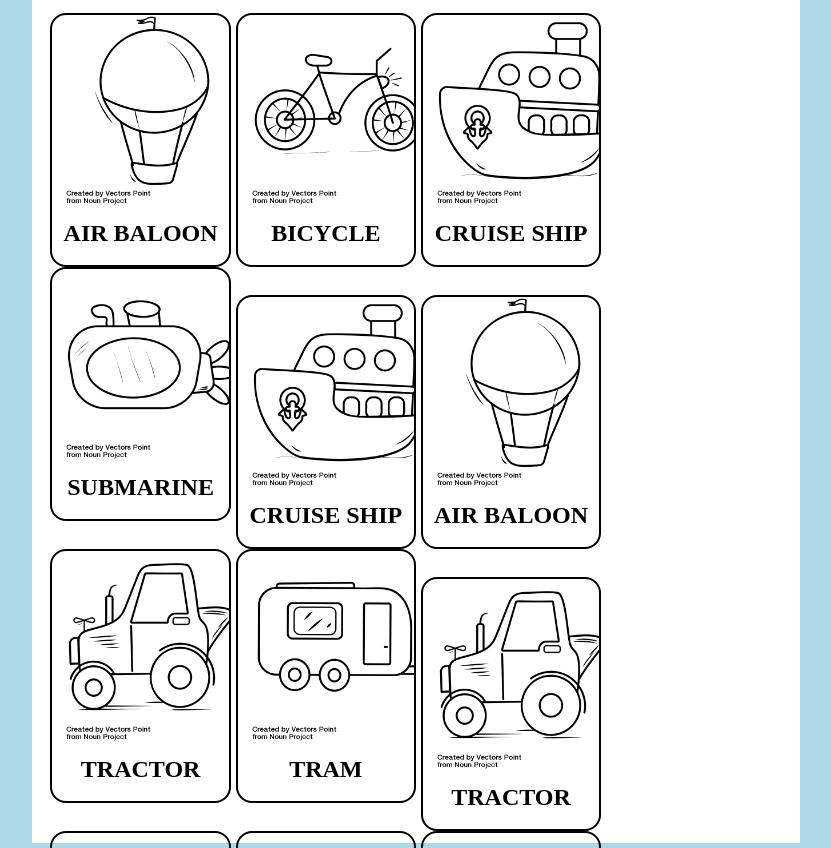
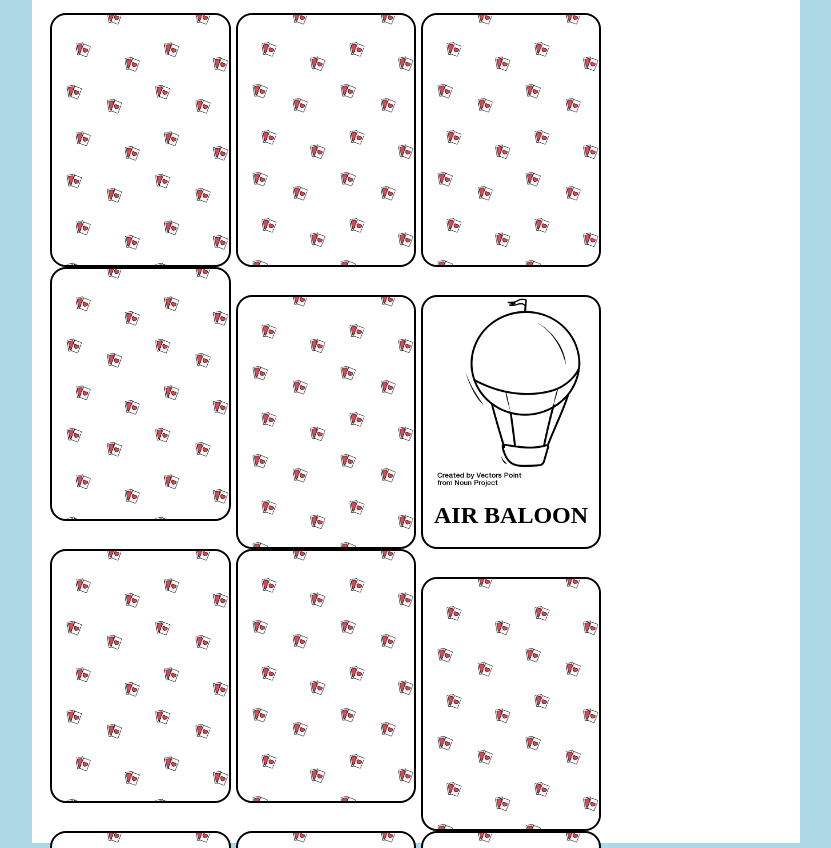
Before and after one commit to evelingcastillon/html-css-memory, a plain HTML site: page index.html in a window 1280 px wide. Shown: the part 104-952 px from the top of the page, without its empty margins (224-1055 px from the left). Drawn offline with Linux system fonts and the light colour scheme.

Commit message:
add copertina

```diff
--- a/css/style.css
+++ b/css/style.css
@@ -15,6 +15,7 @@ header > h1 {
 .row {
     height: 250px;
     padding: 1rem;
+
 }
 
 .carta {
@@ -28,12 +29,6 @@ header > h1 {
     position: relative;
 }
 
-.row >.carta::after{
-    content:"";
-    display: table;
-    clear: both;
-
-}
 .img {
     height: 200px;
     width: 100%;
@@ -67,10 +62,13 @@ h2 {
     background-image: url('../img/noun_Tram_3134750.png');
 }
 
-.corpertina {
-    background-color: crimson;
+.copertina {
+    background-image: url(../img/pattern.png);
+    background-repeat: repeat;
+    background-size: contain;
     width: 100%;
     height: 100%;
+    border-radius: 1rem;
     position: absolute;
     top: 0;
     right: 0;
--- a/index.html
+++ b/index.html
@@ -22,21 +22,24 @@
                     <div id="balloon" class="img">
                     </div>
                     <h2>AIR BALOON</h2>
+                    <div class="copertina"></div>
                 </div>
-                <div class="copertina"></div>
 
                 <div class="carta">
                     <div id="bicycle" class="img"></div>
                     <h2>BICYCLE</h2>
+                    <div class="copertina"></div>
 
                 </div>
                 <div class="carta">
                     <div id="cruise" class="img"></div>
                     <h2>CRUISE SHIP</h2>
+                    <div class="copertina"></div>
                 </div>
                 <div class="carta">
                     <div id="submarine" class="img"></div>
                     <h2>SUBMARINE</h2>
+                    <div class="copertina"></div>
                 </div>
 
             </div>
@@ -48,6 +51,7 @@
                 <div class="carta">
                     <div id="cruise" class="img"></div>
                     <h2>CRUISE SHIP</h2>
+                    <div class="copertina"></div>
                 </div>
                 <div class="carta">
                     <div id="balloon" class="img"></div>
@@ -57,10 +61,12 @@
                 <div class="carta">
                     <div id="tractor" class="img"></div>
                     <h2>TRACTOR</h2>
+                    <div class="copertina"></div>
                 </div>
                 <div class="carta">
                     <div id="tram" class="img"></div>
                     <h2>TRAM</h2>
+                    <div class="copertina"></div>
                 </div>
 
             </div>
@@ -72,19 +78,23 @@
                 <div class="carta">
                     <div id="tractor" class="img"></div>
                     <h2>TRACTOR</h2>
+                    <div class="copertina"></div>
                 </div>
                 <div class="carta">
                     <div id="tram" class="img"></div>
                     <h2>TRAM</h2>
+                    <div class="copertina"></div>
 
                 </div>
                 <div class="carta">
                     <div id="submarine" class="img"></div>
                     <h2>SUBMARINE</h2>
+                    <div class="copertina"></div>
                 </div>
                 <div class="carta">
                     <div id="bicycle" class="img"></div>
                     <h2>BICYCLE</h2>
+                    <div class="copertina"></div>
                 </div>
 
             </div>
```
